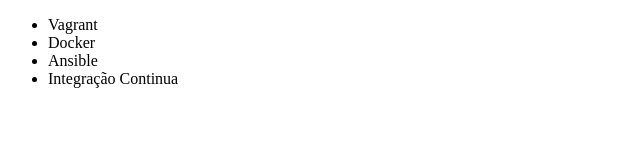
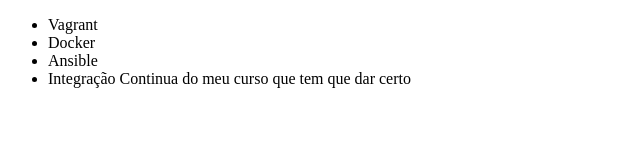
Before and after one commit to luizfeliperib/treino-git, a plain HTML site: page index.html in a window 1280 px wide. Shown: the whole page, without its empty margins (0-640 px from the left). Drawn offline with Linux system fonts and the light colour scheme.

Commit message:
alteracao no nome do curso

```diff
--- a/index.html
+++ b/index.html
@@ -9,7 +9,7 @@
         <li>Vagrant</li>
         <li>Docker</li>
         <li>Ansible</li>
-        <li>Integração Continua</li>
+        <li>Integração Continua do meu curso que tem que dar certo</li>
     </ul>
 </body>
 </html>
```
